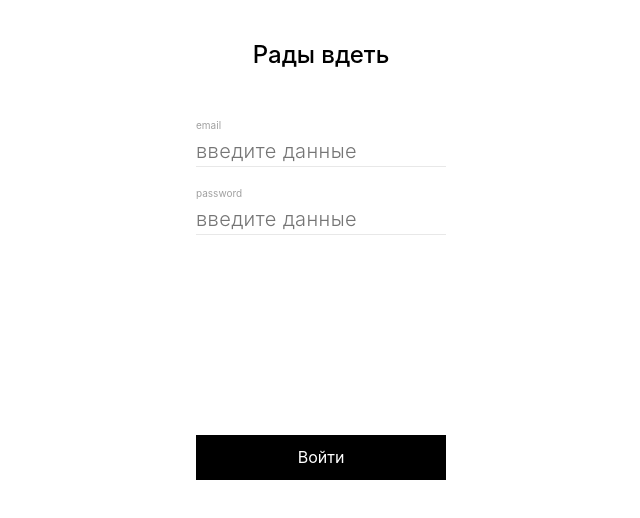
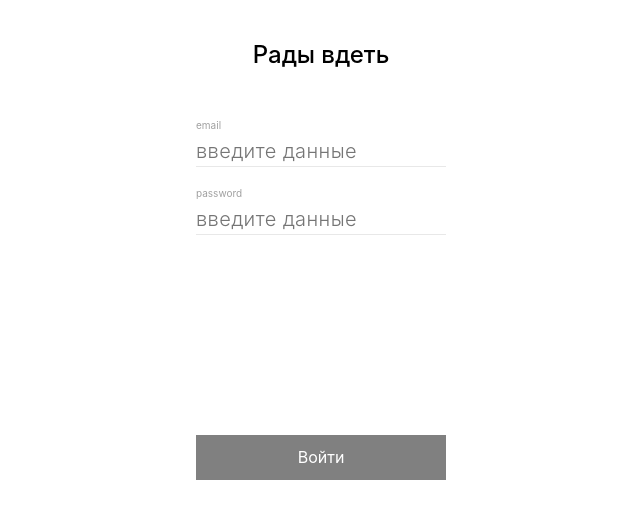
Before and after one commit to BakumenkoVS/fitness-app, a React app: page /signin in a window 1280 px wide. Shown: the top 518 px of the page, without its empty margins (319-959 px from the left). Built offline with nearby package versions, Linux system fonts and the light colour scheme.

Commit message:
improved custom hook

```diff
--- a/src/components/Login/Login.tsx
+++ b/src/components/Login/Login.tsx
@@ -5,14 +5,20 @@ import Input from "../../ui-kit/Input/Input";
 import { useInput } from "../../ui-kit/Input/Input";
 
 const Login: FC<LoginProps> = () => {
-   const email = useInput("", { isEmpty: true, minLength: 3 });
-   const password = useInput("", { isEmpty: true, minLength: 5 });
+   const email = useInput("", { isEmpty: true, minLength: 3, isEmail: true });
+   const password = useInput("", { isEmpty: true, minLength: 5, maxLength: 7 });
    return (
       <div css={styles.box}>
          <h2 css={styles.title}>Рады вдеть</h2>
          <form css={styles.inputForm}>
             {email.isDirty && email.isEmpty && (
                <div style={{ color: "red" }}>Ошибка валидации</div>
+            )}
+            {email.isDirty && email.minLengthError && (
+               <div style={{ color: "red" }}>Малое количество символов</div>
+            )}
+            {email.isDirty && email.isEmail && (
+               <div style={{ color: "red" }}>Некорректный Email</div>
             )}
             <Input
                onChange={(e) => email.onChange(e)}
@@ -26,6 +32,12 @@ const Login: FC<LoginProps> = () => {
             {password.isDirty && password.isEmpty && (
                <div style={{ color: "red" }}>Ошибка валидации</div>
             )}
+            {password.isDirty && password.minLengthError && (
+               <div style={{ color: "red" }}>Малое количество символов</div>
+            )}
+            {password.isDirty && password.maxLengthError && (
+               <div style={{ color: "red" }}>Большое количество символов</div>
+            )}
 
             <Input
                value={password.value}
@@ -36,7 +48,11 @@ const Login: FC<LoginProps> = () => {
                maxLength={40}
                minLength={6}
             />
-            <button type="submit" css={styles.submitButton}>
+            <button
+               disabled={!email.inputValid || !password.inputValid}
+               type="submit"
+               css={styles.submitButton}
+            >
                Войти
             </button>
          </form>
--- a/src/ui-kit/Input/Input.tsx
+++ b/src/ui-kit/Input/Input.tsx
@@ -5,6 +5,9 @@ import { InputProps } from "./Input.types";
 const useValidation = (value: string, validations: any) => {
    const [isEmpty, setEmpty] = useState<boolean>(true);
    const [minLengthError, setMinLengthError] = useState<boolean>(false);
+   const [inputValid, setInputValid] = useState<boolean>(false);
+   const [maxLengthError, setMaxLengthError] = useState<boolean>(false);
+   const [isEmail, setIsEmail] = useState<boolean>(false);
 
    useEffect(() => {
       for (const validation in validations) {
@@ -17,16 +20,42 @@ const useValidation = (value: string, validations: any) => {
             case "isEmpty":
                value ? setEmpty(false) : setEmpty(true);
                break;
+
+            case "isEmail":
+               var pattern =
+                  /^(([^<>()[\]\\.,;:\s@\"]+(\.[^<>()[\]\\.,;:\s@\"]+)*)|(\".+\"))@((\[[0-9]{1,3}\.[0-9]{1,3}\.[0-9]{1,3}\.[0-9]{1,3}\])|(([a-zA-Z\-0-9]+\.)+[a-zA-Z]{2,}))$/;
+               pattern.test(String(value).toLocaleLowerCase())
+                  ? setIsEmail(false)
+                  : setIsEmail(true);
+               break;
+
+            case "maxLength":
+               value.length > validations[validation]
+                  ? setMaxLengthError(true)
+                  : setMaxLengthError(false);
+               break;
          }
       }
    }, [value]);
+
+   useEffect(() => {
+      if (isEmpty || minLengthError) {
+         setInputValid(false);
+      } else {
+         setInputValid(true);
+      }
+   }, [isEmpty, minLengthError]);
+
    return {
       isEmpty,
       minLengthError,
+      inputValid,
+      isEmail,
+      maxLengthError,
    };
 };
 
-export const useInput = (initialValue: string , validations: any) => {
+export const useInput = (initialValue: string, validations: any) => {
    const [value, setValue] = useState(initialValue);
    const [isDirty, setDirty] = useState<boolean>(false);
 
@@ -34,6 +63,7 @@ export const useInput = (initialValue: string , validations: any) => {
 
    const onChange = (e: React.ChangeEvent<HTMLInputElement>) => {
       setValue(e.target.value);
+      setDirty(true);
    };
 
    const onBlur = (e: React.ChangeEvent<HTMLInputElement>) => {
@@ -45,7 +75,7 @@ export const useInput = (initialValue: string , validations: any) => {
       onChange,
       onBlur,
       isDirty,
-      ...valid
+      ...valid,
    };
 };
 
```
